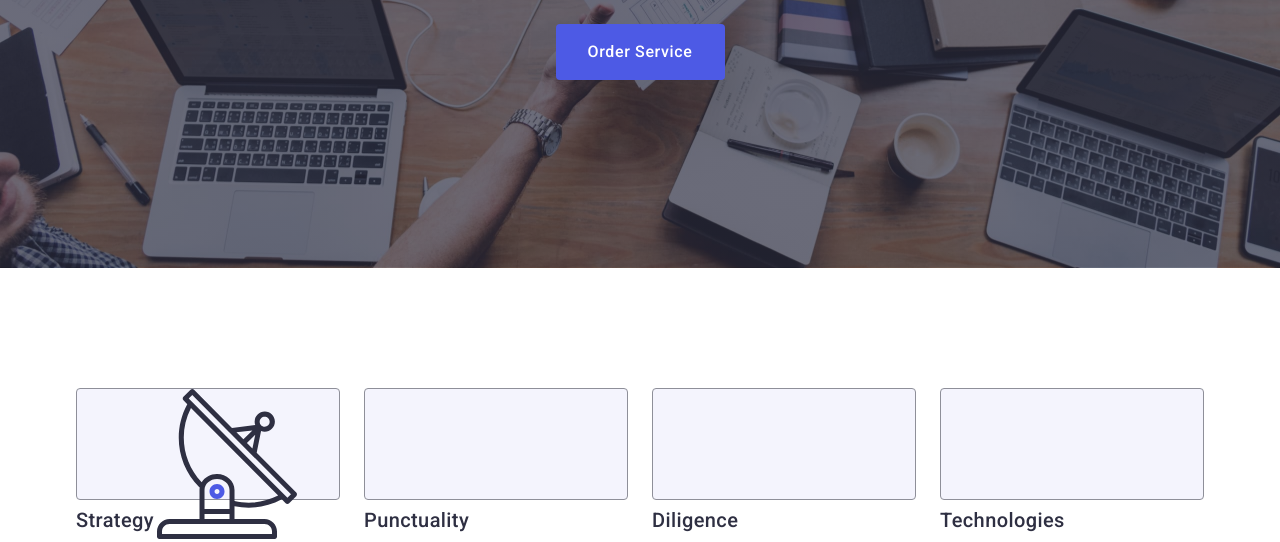
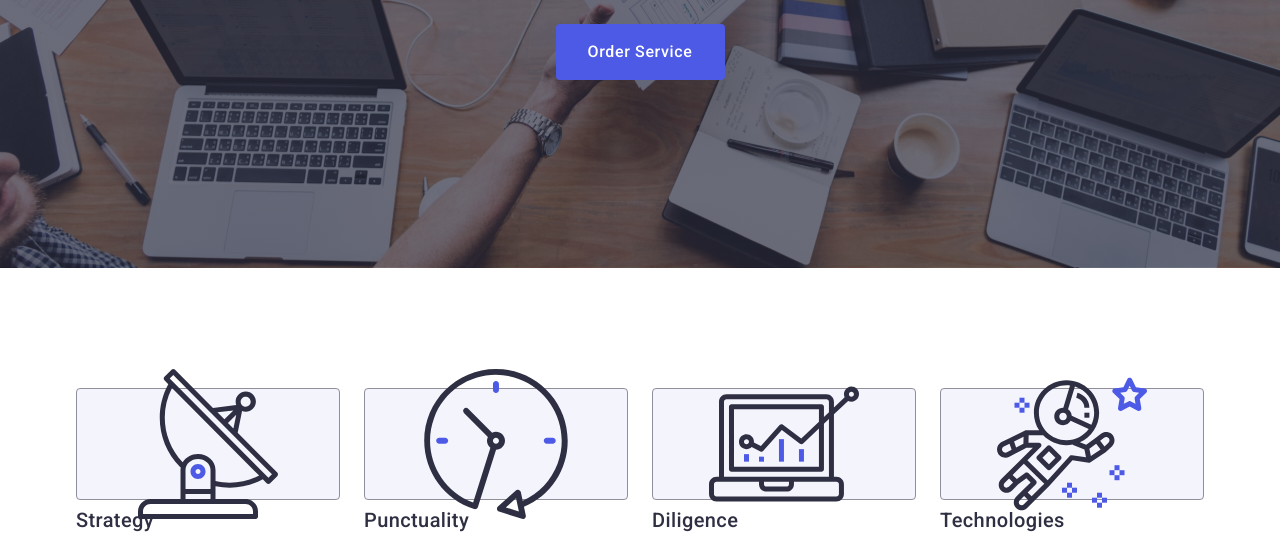
Before and after one commit to daminqf/goit-markup-hw-04, a plain HTML site: page index.html in a window 1280 px wide. Shown: the part 405-947 px from the top of the page. Drawn offline with nearby package versions, Linux system fonts and the light colour scheme.

Commit message:
add features svg

```diff
--- a/css/styles.css
+++ b/css/styles.css
@@ -115,6 +115,7 @@ body {
 }
 
 .hero {
+    max-width: 1440px;
     background-color: #2E2F42;
     color: #FFFFFF;
     padding: 188px 0;
@@ -125,7 +126,7 @@ body {
         ),
         url(../images/background-image.jpg)
     ;
-    background-size: 1440px 600px;
+    background-size: cover;
     background-position: center;
     background-repeat: no-repeat;
 
@@ -160,6 +161,7 @@ body {
     border: none;
     border-radius: 4px;
     cursor: pointer;
+    transition: background-color 250ms cubic-bezier(0.4, 0, 0.2, 1);
 }
 
 .hero-order:focus,
@@ -236,6 +238,9 @@ body {
 }
 
 .feature-svg-container {
+    display:flex;
+    align-items: center;
+    justify-content: center;
     width:264px;
     height:112px;
     background-color:#F4F4FD ;
@@ -334,9 +339,9 @@ body {
     background-color: #FFFFFF;
     width: calc((100% - 72px) / 4);
     border-radius: 0px 0px 4px 4px;
-    box-shadow:
-        0px 2px 1px 0px #2E2F4214,
-        0px 1px 1px 0px #2E2F4229;
+        0px 1px 6px rgba(46, 47, 66, 0.08),
+        0px 1px 1px rgba(46, 47, 66, 0.16),
+        0px 2px 1px rgba(46, 47, 66, 0.08);
 }
 
 .card-container {
--- a/index.html
+++ b/index.html
@@ -66,11 +66,8 @@
           <ul class="feature-ul">
             <li class="feature-li">
               <div class="feature-svg-container">
-                <svg>
-                  <use
-                    class="svg-icon"
-                    xlink:href="./images/icons.svg#icon-Group"
-                  ></use>
+                <svg class="svg-icon">
+                  <use xlink:href="./images/icons.svg#icon-Group"></use>
                 </svg>
               </div>
               <h3 class="feature-title">Strategy</h3>
@@ -80,7 +77,11 @@
               </p>
             </li>
             <li class="feature-li">
-              <div class="feature-svg-container"></div>
+              <div class="feature-svg-container">
+                <svg class="svg-icon">
+                  <use xlink:href="./images/icons.svg#icon-clock-1"></use>
+                </svg>
+              </div>
               <h3 class="feature-title">Punctuality</h3>
               <p class="feature-text">
                 Bring the key message to the brand's audience for the best price
@@ -88,7 +89,11 @@
               </p>
             </li>
             <li class="feature-li">
-              <div class="feature-svg-container"></div>
+              <div class="feature-svg-container">
+                <svg class="svg-icon">
+                  <use xlink:href="./images/icons.svg#icon-diagram-1"></use>
+                </svg>
+              </div>
               <h3 class="feature-title">Diligence</h3>
               <p class="feature-text">
                 Research and confirm brands with the strongest digital growth
@@ -96,7 +101,11 @@
               </p>
             </li>
             <li class="feature-li">
-              <div class="feature-svg-container"></div>
+              <div class="feature-svg-container">
+                <svg class="svg-icon">
+                  <use xlink:href="./images/icons.svg#icon-astronaut-1"></use>
+                </svg>
+              </div>
               <h3 class="feature-title">Technologies</h3>
               <p class="feature-text">
                 Design practice focused on digital experiences. We bring forth a
```
